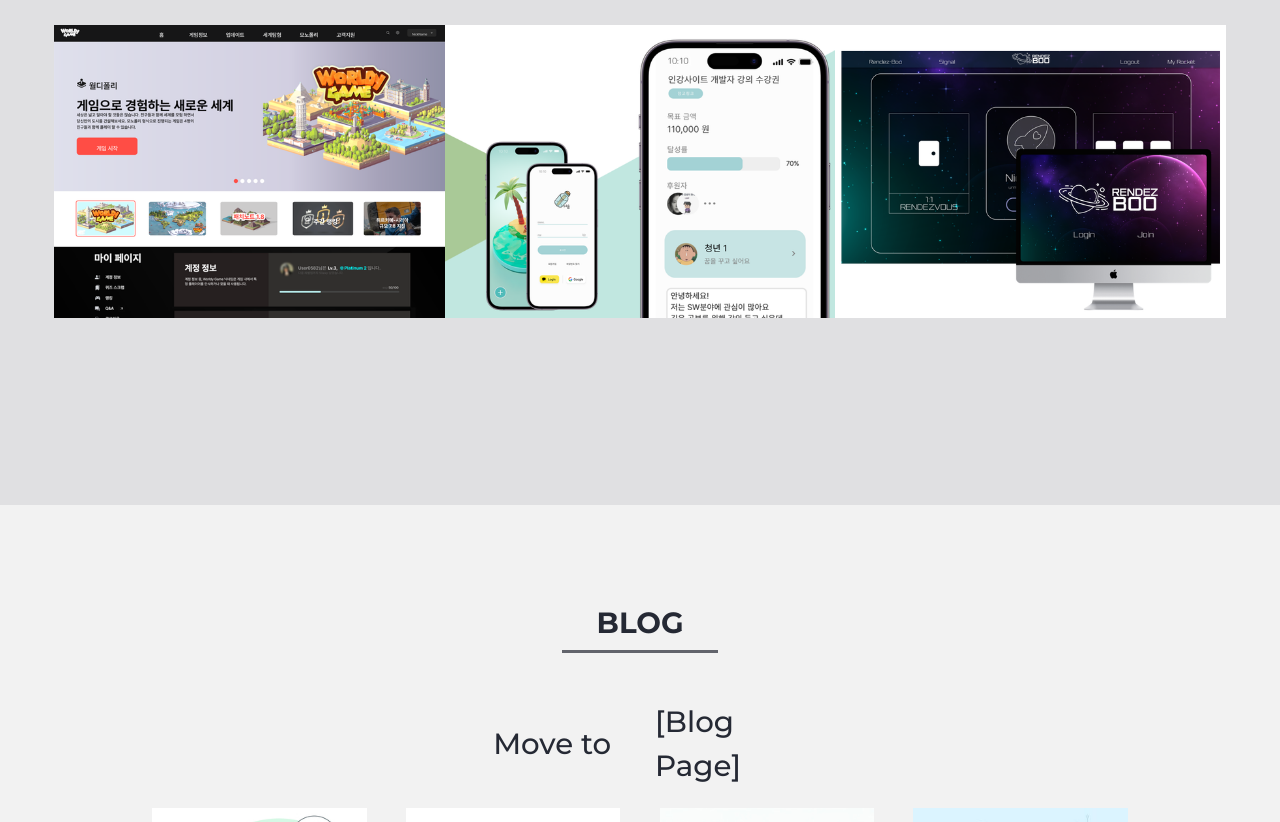
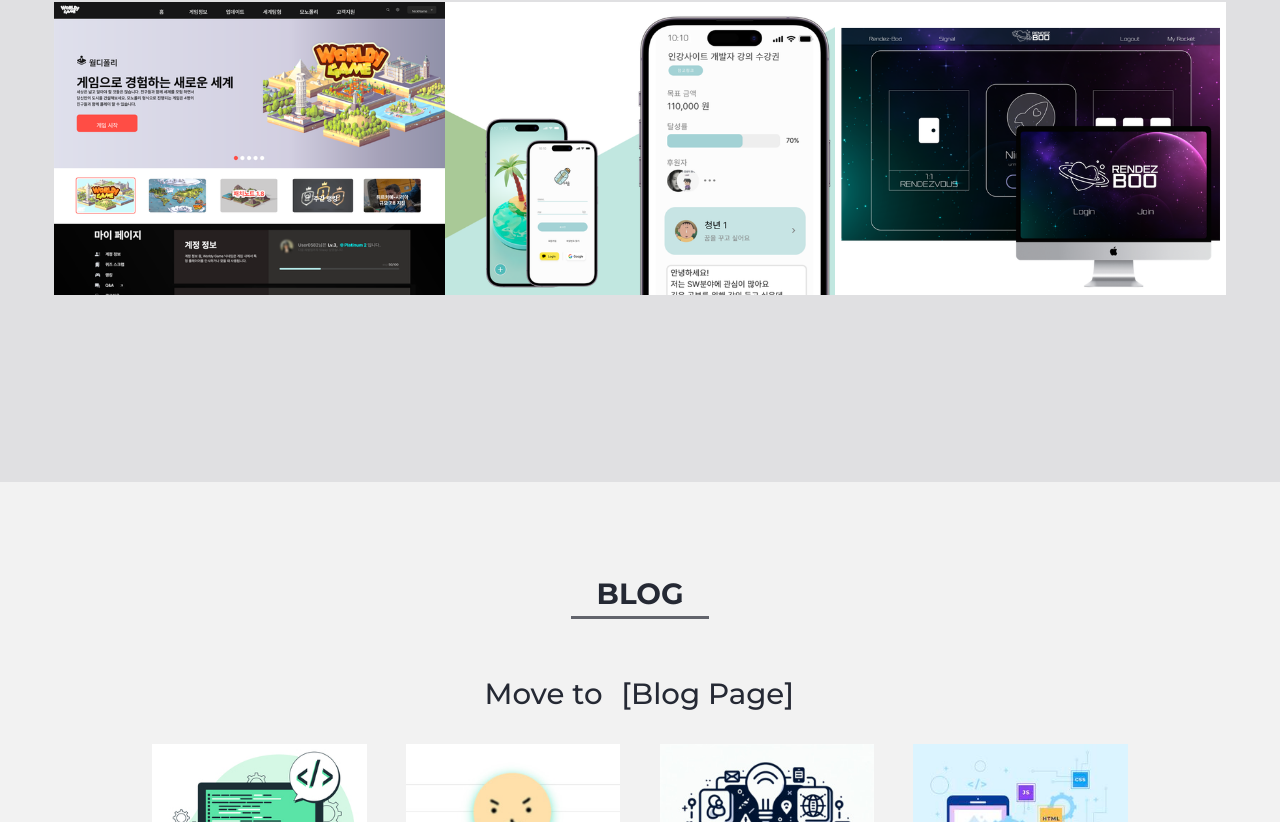
Before and after one commit to gnslalsl12/gnslalsl12.github.io, a React (Create React App) app: page / in a window 1280 px wide. Shown: the part 1978-2800 px from the top of the page. Built offline with nearby package versions, Linux system fonts and the light colour scheme; a web font is replaced by a local one.

Commit message:
edit fontsize on move to blog page

```diff
--- a/src/styles/blog.scss
+++ b/src/styles/blog.scss
@@ -13,35 +13,35 @@
   width: 100%;
   height: fit-content;
   > .blog_container_mainBox {
-    @include responsiveSize(500, 80);
     @include respond {
       width: max(45vw, 30vh);
       margin-left: 2%;
     }
     display: flex;
     flex-direction: row;
-    justify-content: center;
+    justify-content: space-around;
     align-items: center;
+    // @include responsiveSize(500, 80);
+    width: 30vw;
     opacity: 0;
     margin-bottom: 2%;
     > a {
       @include responsiveFontSize(30);
       @include respond {
+        justify-content: center;
         width: 100%;
         font-size: max(3.2vw, 2.3vh);
-        justify-content: center;
       }
       display: flex;
       flex-direction: row;
-      justify-content: space-between;
+      justify-content: space-evenly;
       align-items: center;
       color: colorBlack(100);
       padding: 0 5%;
-      width: fit-content;
+      width: 100%;
       height: 100%;
       font-family: "Montserrat-Medium";
       > .blog_link_roll {
-        @include responsiveSize(180, 80);
         @include respond {
           width: 60%;
         }
@@ -50,12 +50,16 @@
         justify-content: center;
         align-items: center;
         position: relative;
+        @include responsiveSize(180, 50);
+        // width: 70%;
+        // height: fit-content;
         overflow: hidden;
         > .blog_link_roll_text {
           @include respond {
             width: max-content;
           }
           position: absolute;
+          width: max-content;
           right: 50%;
           bottom: 50%;
           transform: translate(50%, 50%);
--- a/src/styles/global.scss
+++ b/src/styles/global.scss
@@ -31,7 +31,9 @@
 }
 
 .page_global_title {
-  @include responsiveSize(160, 60);
+  // @include responsiveSize(160, 60);
+  width: fit-content;
+  padding: 0 2%;
   @include respond {
     padding: 0 max(2vw, 2vh);
     width: fit-content;
```
